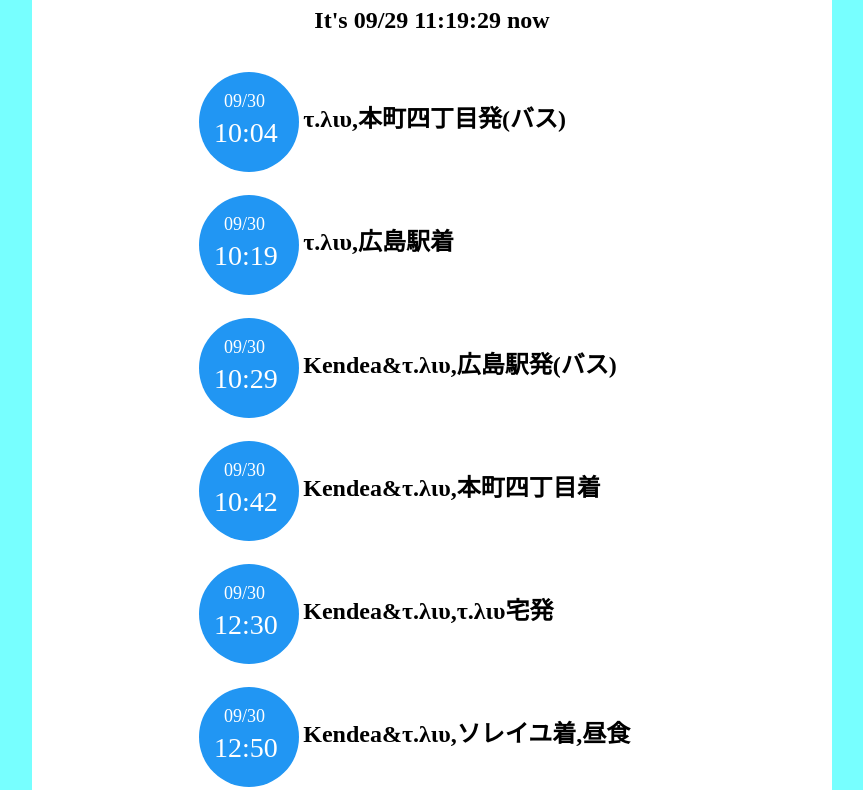
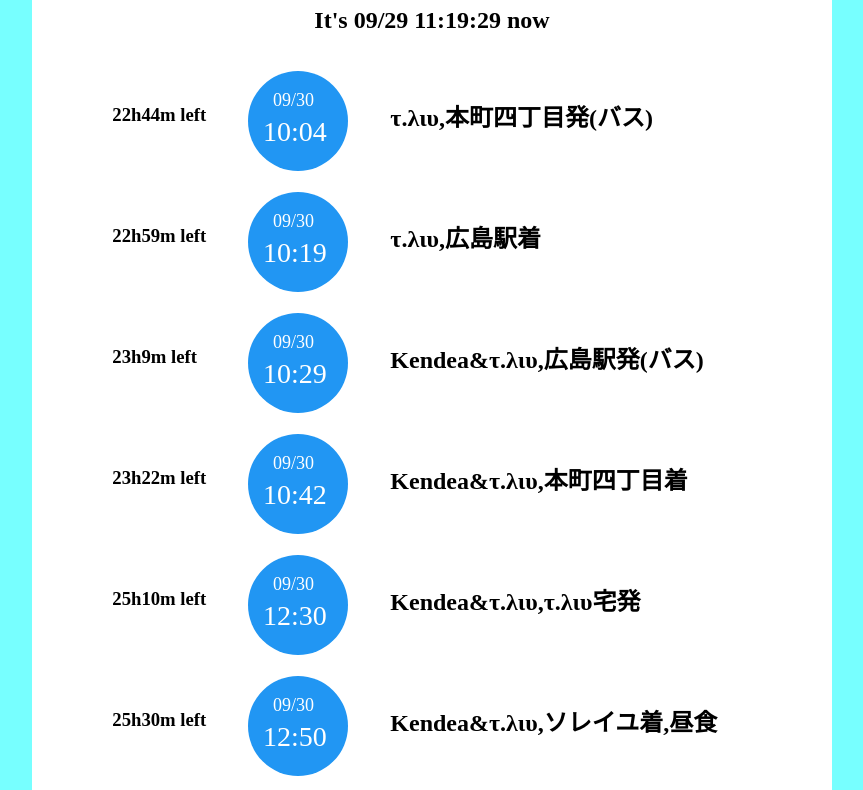
Before and after one commit to tau34/Hyper-timer, a plain HTML site: page index.html in a window 1280 px wide. Shown: the part 90-880 px from the top of the page, without its empty margins (208-1071 px from the left). Drawn offline with nearby package versions, Linux system fonts and the light colour scheme.

Commit message:
Add files via upload

```diff
--- a/index.html
+++ b/index.html
@@ -15,7 +15,7 @@
     <div class="all-wrapper">
         <div class="bckG">
             <div class="wrapper">
-                <h1>Hyper countdown</h1>
+                <h1>Hyper timer</h1>
                 <h2>It's <span class="nowtime"></span> now</h2>
                 <table>
                     <tbody class="countdown"></tbody>
--- a/script.js
+++ b/script.js
@@ -1,6 +1,6 @@
 function onload() {
     for (var i = 0; i < deta.length; i ++) {
-        $(".countdown").append("<tr><td><canvas class=\"canvas\" width=\"100px\" height=\"100px\"></canvas></td><td><h2 class=\"name\">" + deta [i][0] + "</h2></td></tr>")
+        $(".countdown").append("<tr><td><h3 class=\"count\"></h3></td><td><canvas class=\"canvas\" width=\"100px\" height=\"100px\"></canvas></td><td><h2 class=\"name\">" + deta [i][0] + "</h2></td></tr>")
         var context = $(".canvas") [i].getContext("2d");
         $(".canvas").css("marginTop", "15px")
         context.beginPath();
@@ -31,9 +31,28 @@ function onload() {
         result += ":" + solve(now.getSeconds())
         return result;
     }
+    function timestr(t) {
+        var s = Math.floor(t / 1000)
+        if (t >= 60000) {
+            var m = (s - s % 60) / 60
+            s = s % 60
+            if (t >= 3600000) {
+                var h = (m - m % 60) / 60
+                m = m % 60
+                return h + "h" + m + "m";
+            }
+            return m + "m" + s + "s";
+        } else {
+            return s + "s";
+        }
+    }
     function count() {
         now = new Date();
         time.textContent = datestr()
+        var element = $(".count");
+        for (var i = 0; i < element.length; i ++) {
+            element [i].textContent = timestr(deta [i][1].getTime() - now.getTime()) + " left";
+        }
     }
     setInterval(count, 20)
 }
--- a/style.css
+++ b/style.css
@@ -24,3 +24,6 @@ h1, h2 {
 table {
     margin: 0 auto;
 }
+td {
+    padding: 0px 20px;
+}
```
